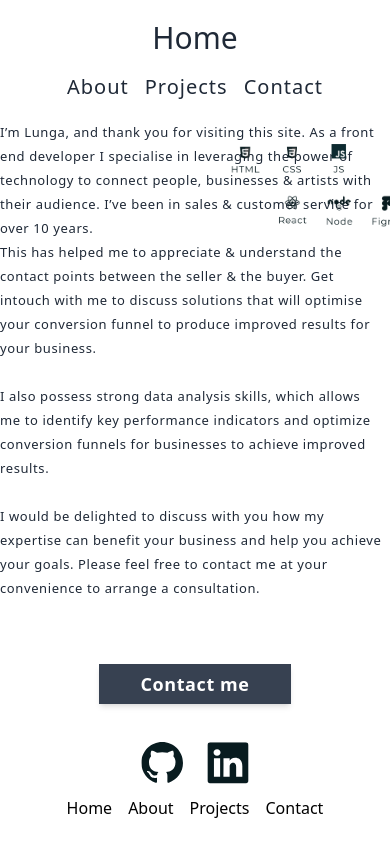
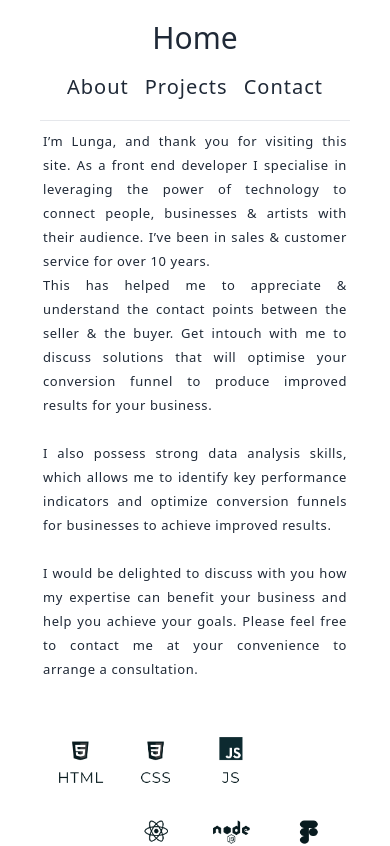
Before and after one commit to Stokoloko89/my_site, a SvelteKit app: page /about in a window 390 px wide. Shown: the top 846 px of the page. Built offline with nearby package versions, Linux system fonts and the light colour scheme.

Commit message:
fixed layout in the about page

```diff
--- a/src/components/Nav.svelte
+++ b/src/components/Nav.svelte
@@ -45,5 +45,6 @@
 				</li>
 			</ul>
 		</div>
+		<hr class="mb-2 mx-10 sm:hidden">
 	{/if}
 </nav>
--- a/src/routes/about/+page.svelte
+++ b/src/routes/about/+page.svelte
@@ -15,11 +15,11 @@
 </script>
 
 <div
-	class="grid grid-cols-2 mx-auto font-montserrat font-medium text-xs leading-6 tracking-wider text-gray-800 gap-8"
+	class="flex flex-col flex-wrap sm:grid grid-cols-2 mx-auto font-montserrat font-medium text-xs leading-6 tracking-wider text-gray-800 gap-8"
 	in:fade={{ duration: 1200, delay: 1200 }}
 	out:fade={{ duration: 500 }}
 >
-	<div class="w-96 mx-auto col-span-1 text-[13px]">
+	<div class="w-96 mx-auto col-span-1 px-2 text-[13px] max-w-xs text-justify sm:max-w-none">
 		<p>
 			I’m Lunga, and thank you for visiting this site. As a front end developer I specialise in
 			leveraging the power of technology to connect people, businesses & artists with their
@@ -42,7 +42,7 @@
 	</div>
 
 	<img
-		class="col-span-1 w-96 mt-6 ml-4"
+		class="col-span-1 w-72 sm:w-96 mt-6 ml-4"
 		src="images/dev_languages.png"
 		alt="A list of programming languages that I am competent in"
 		in:fade={{ duration: 1400, delay: 1400 }}
--- a/src/routes/myprojects/+page.svelte
+++ b/src/routes/myprojects/+page.svelte
@@ -10,7 +10,7 @@
 		out:fade={{ duration: 500 }}
 		class="grid grid-cols-2 gap-10"
 	>
-		<h2 class="text-3xl col-span-2">Quartely Labour Force Survey 2022</h2>
+		<h2 class="text-3xl col-span-2 text-center mt-2 sm:text-left ">Quartely Labour Force Survey 2022</h2>
 		<p class="text-base leading-8 font-normal text-justify col-span-2 sm:col-span-1">
 			Currently, I am actively engaged in analyzing the Quarterly Labour Force Survey of Q4 2022,
 			encompassing a sample of 65115 participants, procured from the public datasets of Statistics
```
